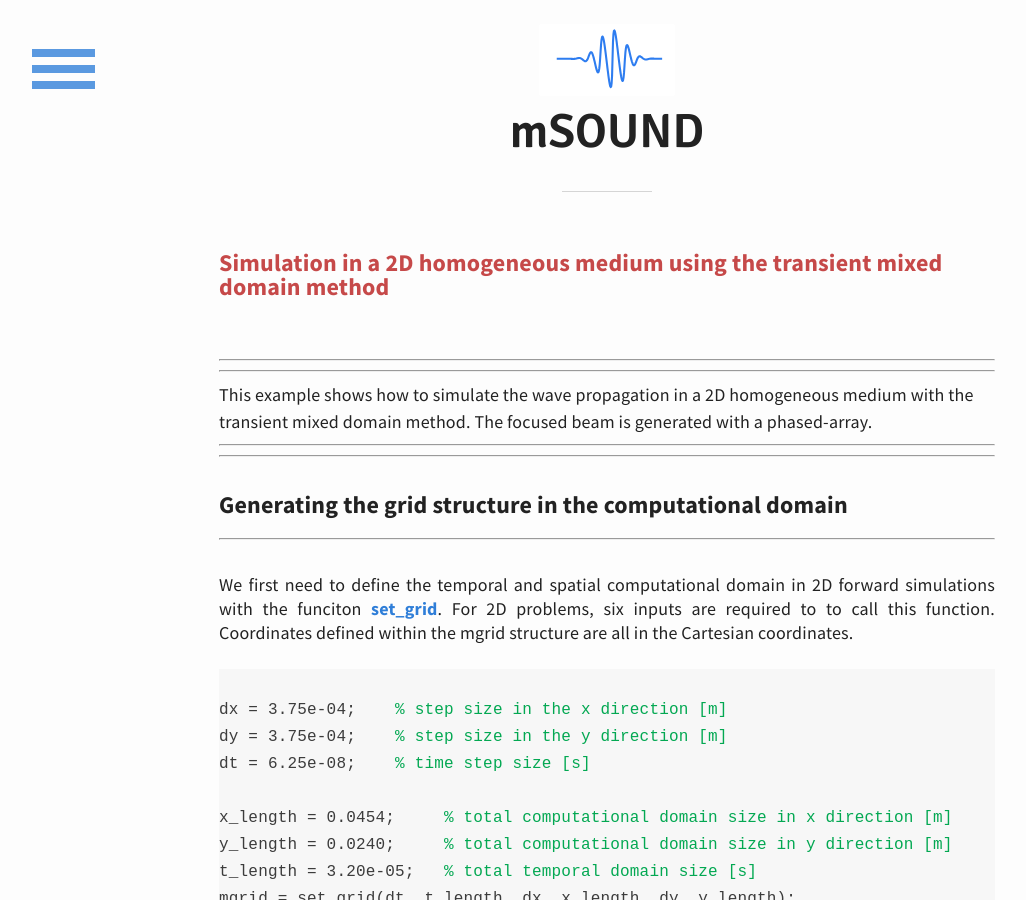
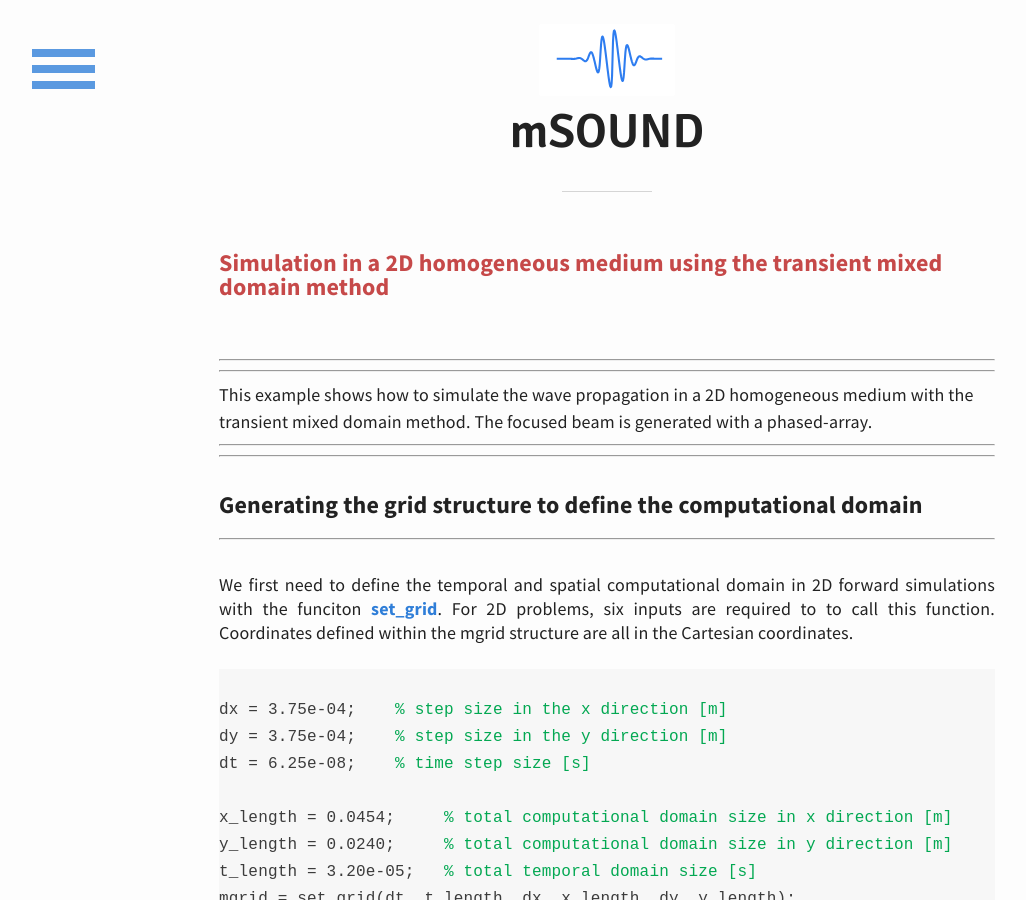
Before and after one commit to m-SOUND/mSOUND, a Jekyll site: the page built from _posts/2019-02-17-TMDM_2D_homogeneous.html, in a window 1280 px wide and 900 px high. Shown: the whole window, without its empty margins (33-1059 px from the left). Built offline with Jekyll 4.4.1, drawn with Linux system fonts in a browser that asks for light colours.

Commit message:
Update 2019-02-17-TMDM_2D_homogeneous.html

```diff
--- a/_posts/2019-02-17-TMDM_2D_homogeneous.html
+++ b/_posts/2019-02-17-TMDM_2D_homogeneous.html
@@ -12,7 +12,7 @@ title: Simulation in a 2D homogeneous medium using the transient mixed domain me
 </p>
 
 <!---defining the structure grid--->
-<h6>Generating the grid structure in the computational domain</h6>
+<h6>Generating the grid structure to define the computational domain</h6>
 <hr>
 <p>
  <br>We first need to define the temporal and spatial computational domain in 2D forward simulations
```
